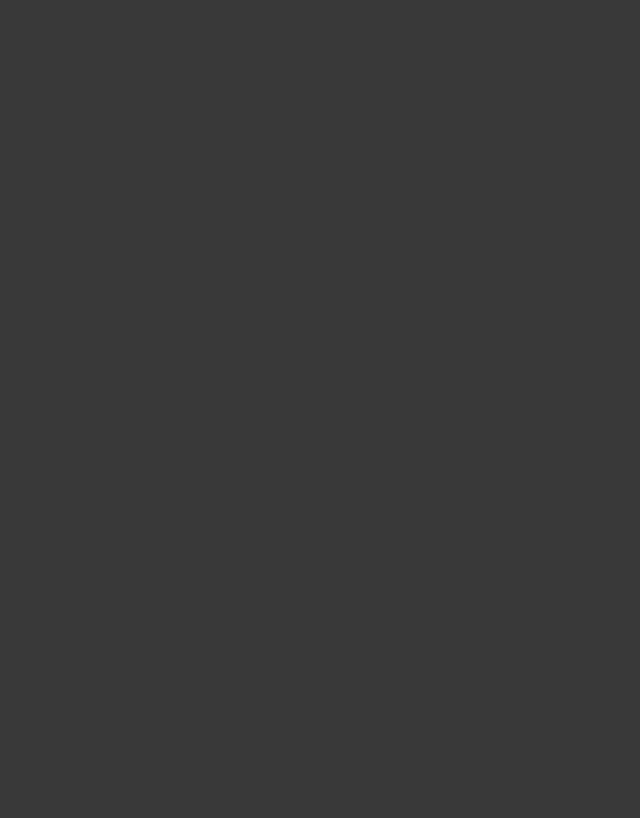
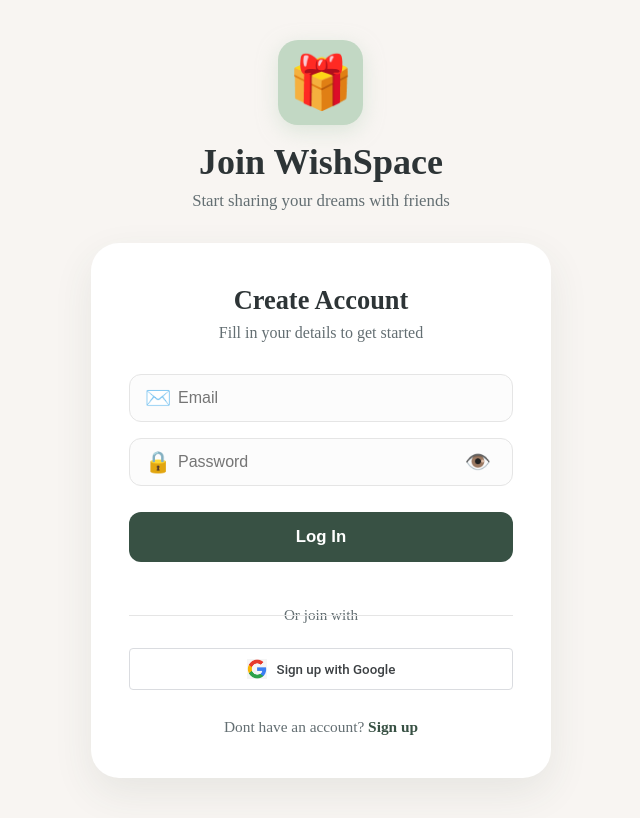
Before and after one commit to ulfwee/wishspace, a React (Vite) app in the folder frontend/: page /login in a window 1280 px wide. Before the commit this address had no page. Shown: the whole page, without its empty margins (319-959 px from the left). Built offline with nearby package versions, Linux system fonts and the light colour scheme.

Commit message:
Added login page

```diff
--- /dev/null
+++ b/frontend/src/features/LoginPage/LoginPage.jsx
@@ -0,0 +1,19 @@
+import React from 'react';
+import RegisterForm from './components/LoginForm';
+import '../../styles/AuthPages.css';
+import LoginForm from './components/LoginForm';
+
+const LoginPage = () => {
+  return (
+    <div className="auth-container">
+      <div className="auth-header">
+        <div className="logo-icon">🎁</div>
+        <h1>Join WishSpace</h1>
+        <p>Start sharing your dreams with friends</p>
+      </div>
+      <LoginForm />
+    </div>
+  );
+};
+
+export default LoginPage;
--- /dev/null
+++ b/frontend/src/features/LoginPage/components/LoginForm.jsx
@@ -0,0 +1,61 @@
+import React, { useState } from 'react';
+import googleLogo from "../../../assets/google.png";
+
+const LoginForm = () => {
+  const [showPassword, setShowPassword] = useState(false);
+
+  return (
+    <div className="auth-card">
+      <div className="card-header">
+        <h2>Create Account</h2>
+        <p>Fill in your details to get started</p>
+      </div>
+
+      <form className="auth-form" onSubmit={(e) => e.preventDefault()}>
+
+        <div className="input-group">
+          <span className="input-icon">✉️</span>
+          <input type="email" placeholder="Email" required />
+        </div>
+
+        <div className="input-group">
+          <span className="input-icon">🔒</span>
+          <input
+            type={showPassword ? "text" : "password"}
+            placeholder="Password"
+            required
+          />
+          <button
+            type="button"
+            className="toggle-password"
+            onClick={() => setShowPassword(!showPassword)}
+          >
+            {showPassword ? '🙈' : '👁️'}
+          </button>
+        </div>
+
+        <button type="submit" className="btn-primary">
+          Log In
+        </button>
+
+        <div className="divider">
+          <span>Or join with</span>
+        </div>
+
+        <button type="button" className="btn-google">
+          <img
+            src={googleLogo}
+            alt="Google"
+          />
+          Sign up with Google
+        </button>
+
+        <div className="auth-footer">
+          Dont have an account? <a href="/register">Sign up</a>
+        </div>
+      </form>
+    </div>
+  );
+};
+
+export default LoginForm;
--- a/frontend/src/routes/index.jsx
+++ b/frontend/src/routes/index.jsx
@@ -1,12 +1,14 @@
 import { Routes, Route } from 'react-router-dom';
 import StartPage from '../features/startPage/StartPage';
 import RegisterPage from '../features/RegisterPage/RegisterPage';
+import LoginPage from '../features/LoginPage/LoginPage';
 
 const AppRoutes = () => {
   return (
     <Routes>
       <Route path="/" element={<StartPage />} />
       <Route path="/register" element={<RegisterPage />} />
+      <Route path="/login" element={<LoginPage />} />
     </Routes>
   );
 };
```
